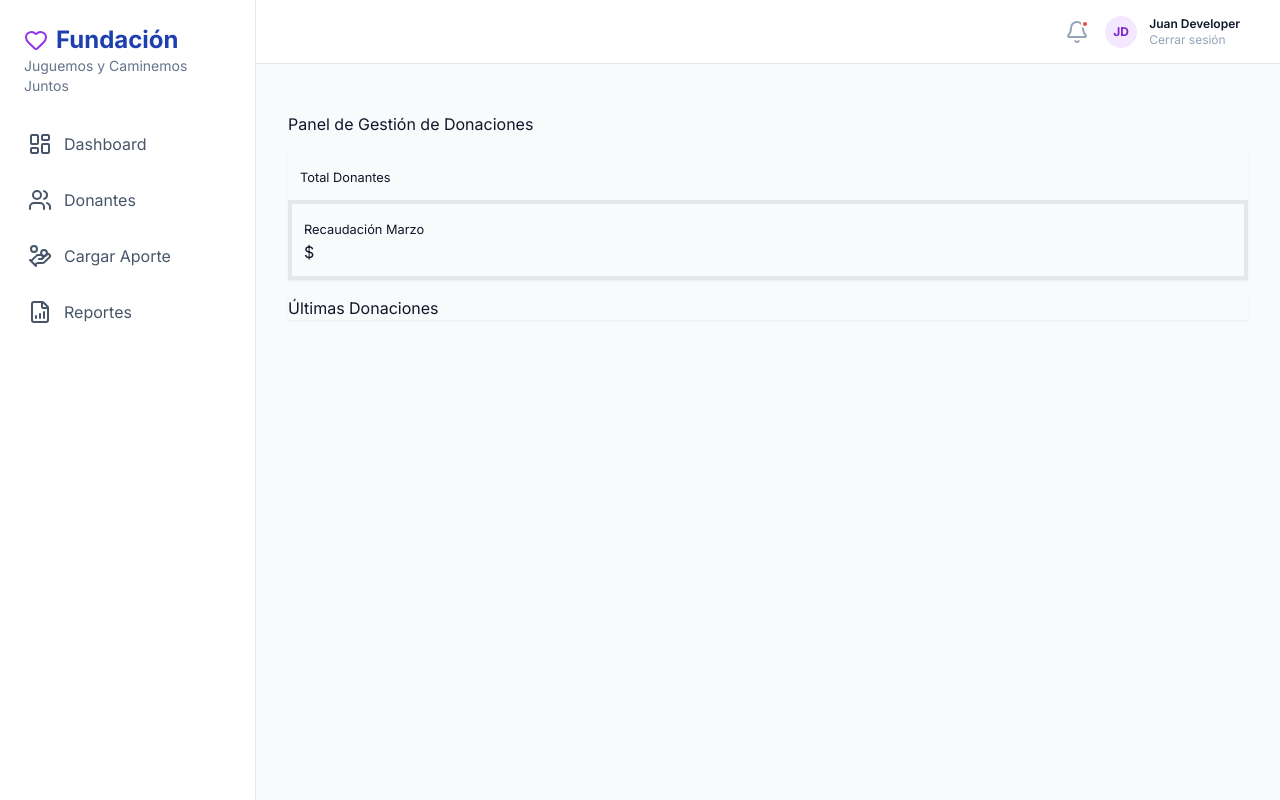
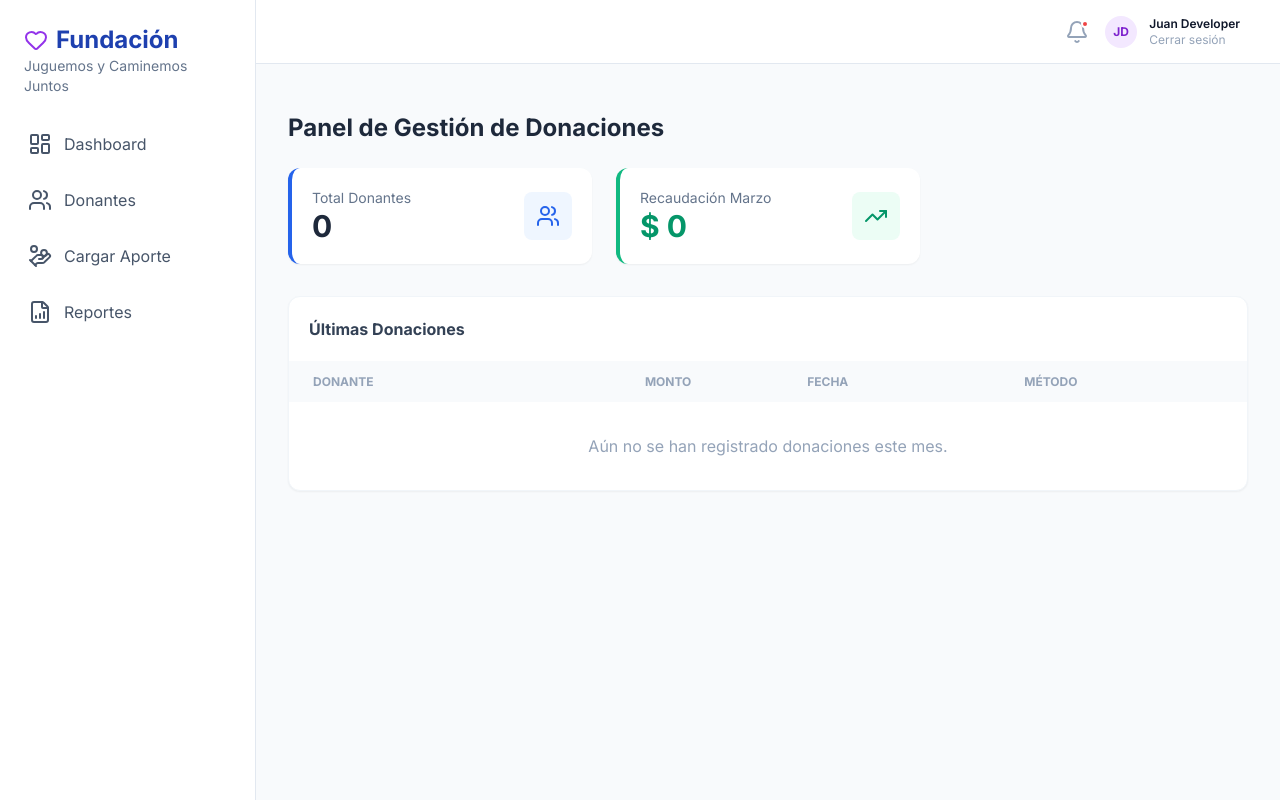
Before and after one commit to LucianoCingolani/fundacion, a Django app: page / in a window 1280 px wide. Run offline with Django 5.2, Linux system fonts and the light colour scheme; the visitor is signed in with stand-in values (Sample User, id 1); data that the repository does not hold is empty; some libraries are stand-ins or nearby versions.

Commit message:
dashboard donaciones

```diff
--- a/fundacion_app/templates/home.html
+++ b/fundacion_app/templates/home.html
@@ -2,26 +2,75 @@
 
 {% block content %}
 <div class="container mt-4">
-    <h1 class="mb-4">Panel de Gestión de Donaciones</h1>
+    <h1 class="text-2xl font-bold text-slate-800 mb-6">Panel de Gestión de Donaciones</h1>
 
-    <div class="row mb-4">
-        <div class="col-md-4">
-            <div class="card border-0 shadow-sm p-3">
-                <small class="text-muted">Total Donantes</small>
-                <h3 class="fw-bold">{{ total_donantes }}</h3>
+    <div class="grid grid-cols-1 md:grid-cols-3 gap-6 mb-8">
+        <div class="bg-white border-0 shadow-sm rounded-xl p-5 border-l-4 border-blue-600">
+            <div class="flex items-center justify-between">
+                <div>
+                    <p class="text-sm text-slate-500 font-medium">Total Donantes</p>
+                    <h3 class="text-3xl font-bold text-slate-800">{{ total_donantes }}</h3>
+                </div>
+                <div class="bg-blue-50 p-3 rounded-lg text-blue-600">
+                    <i data-lucide="users"></i>
+                </div>
             </div>
         </div>
-        <div class="col-md-4">
-            <div class="card border-0 shadow-sm p-3 border-start border-primary border-4">
-                <small class="text-muted">Recaudación Marzo</small>
-                <h3 class="fw-bold text-primary">$ {{ recaudacion_mes }}</h3>
+
+        <div class="bg-white border-0 shadow-sm rounded-xl p-5 border-l-4 border-emerald-500">
+            <div class="flex items-center justify-between">
+                <div>
+                    <p class="text-sm text-slate-500 font-medium">Recaudación Marzo</p>
+                    <h3 class="text-3xl font-bold text-emerald-600">$ {{ recaudacion_mes }}</h3>
+                </div>
+                <div class="bg-emerald-50 p-3 rounded-lg text-emerald-600">
+                    <i data-lucide="trending-up"></i>
+                </div>
             </div>
         </div>
     </div>
 
-    <div class="card border-0 shadow-sm">
-        <div class="card-body">
-            <h5 class="card-title mb-3">Últimas Donaciones</h5>
+    <div class="bg-white rounded-xl shadow-sm border border-slate-100 overflow-hidden">
+        <div class="p-5 border-b border-slate-50">
+            <h5 class="font-bold text-slate-700">Últimas Donaciones</h5>
+        </div>
+        <div class="overflow-x-auto">
+            <table class="w-full text-left">
+                <thead class="bg-slate-50 text-slate-400 text-xs uppercase">
+                    <tr>
+                        <th class="px-6 py-3">Donante</th>
+                        <th class="px-6 py-3 text-center">Monto</th>
+                        <th class="px-6 py-3">Fecha</th>
+                        <th class="px-6 py-3">Método</th>
+                    </tr>
+                </thead>
+                <tbody class="divide-y divide-slate-100">
+                    {% for donacion in ultimas_donaciones %}
+                    <tr class="hover:bg-slate-50 transition-colors">
+                        <td class="px-6 py-4 font-medium text-slate-800">
+                            {{ donacion.donante.nombre }} {{ donacion.donante.apellido }}
+                        </td>
+                        <td class="px-6 py-4 text-center font-bold text-emerald-600">
+                            $ {{ donacion.monto }}
+                        </td>
+                        <td class="px-6 py-4 text-slate-500 text-sm">
+                            {{ donacion.fecha_pago|date:"d M, Y" }}
+                        </td>
+                        <td class="px-6 py-4">
+                            <span class="text-xs bg-slate-100 px-2 py-1 rounded text-slate-600">
+                                {{ donacion.metodo }}
+                            </span>
+                        </td>
+                    </tr>
+                    {% empty %}
+                    <tr>
+                        <td colspan="4" class="px-6 py-8 text-center text-slate-400">
+                            Aún no se han registrado donaciones este mes.
+                        </td>
+                    </tr>
+                    {% endfor %}
+                </tbody>
+            </table>
         </div>
     </div>
 </div>
--- a/fundacion_app/views.py
+++ b/fundacion_app/views.py
@@ -1,14 +1,37 @@
+from datetime import datetime
 from django.contrib import messages
 from django.shortcuts import redirect, render
 from fundacion_app.forms import DonacionForm, DonanteForm
-from fundacion_app.models import Donante
+from django.db.models import Sum
+from fundacion_app.models import Donacion, Donante
 from django.contrib.auth.decorators import login_required
 
 # Create your views here.
 
 @login_required
 def home(request):
-    return render(request, 'home.html')
+    # 1. Contar total de donantes
+    total_donantes = Donante.objects.count()
+
+    # 2. Calcular recaudación del mes actual
+    mes_actual = datetime.now().month
+    anio_actual = datetime.now().year
+
+    recaudacion_mes = Donacion.objects.filter(
+        fecha_pago__month=mes_actual,
+        fecha_pago__year=anio_actual
+    ).aggregate(Sum('monto'))['monto__sum'] or 0
+
+    # 3. Obtener las últimas 5 donaciones para la tabla
+    ultimas_donaciones = Donacion.objects.select_related('donante').order_by('-fecha_pago')[:5]
+
+    context = {
+        'total_donantes': total_donantes,
+        'recaudacion_mes': recaudacion_mes,
+        'ultimas_donaciones': ultimas_donaciones,
+    }
+
+    return render(request, 'home.html', context)
 
 @login_required
 def registrar_donante(request):
```
